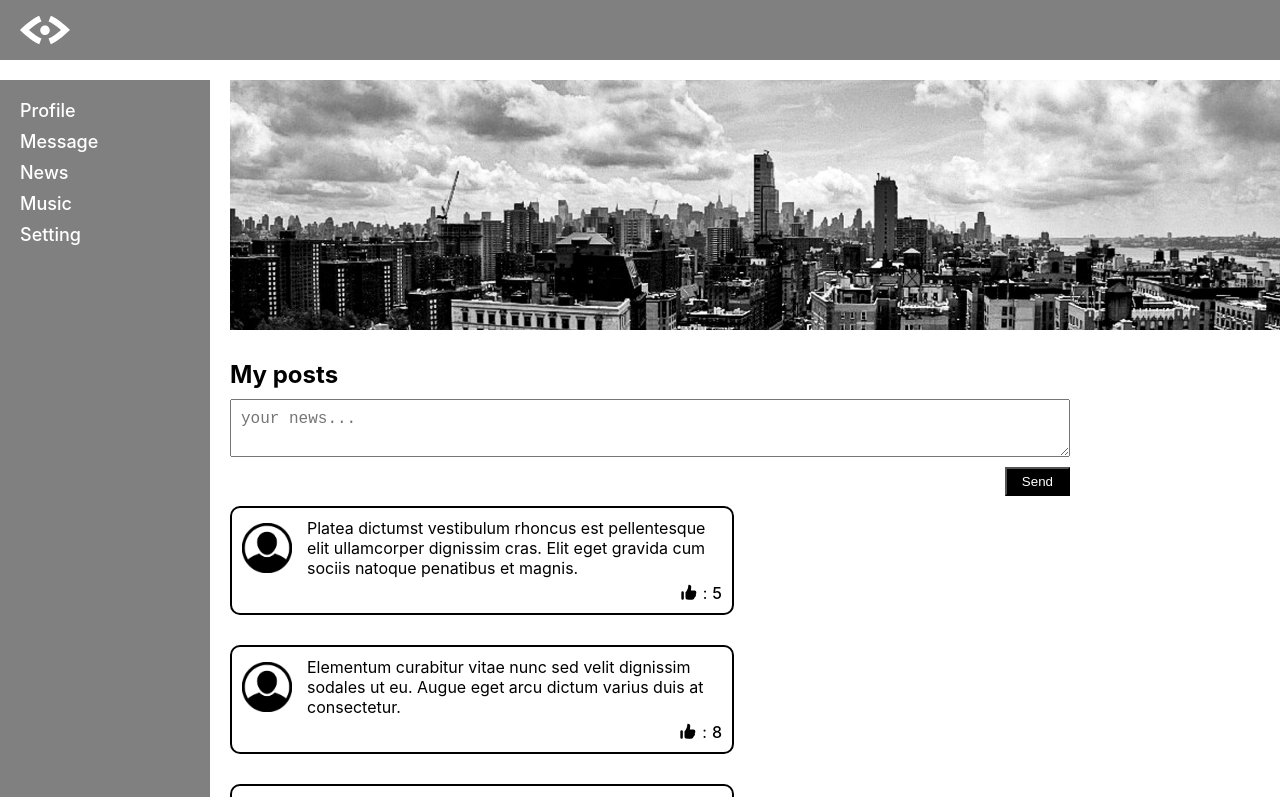
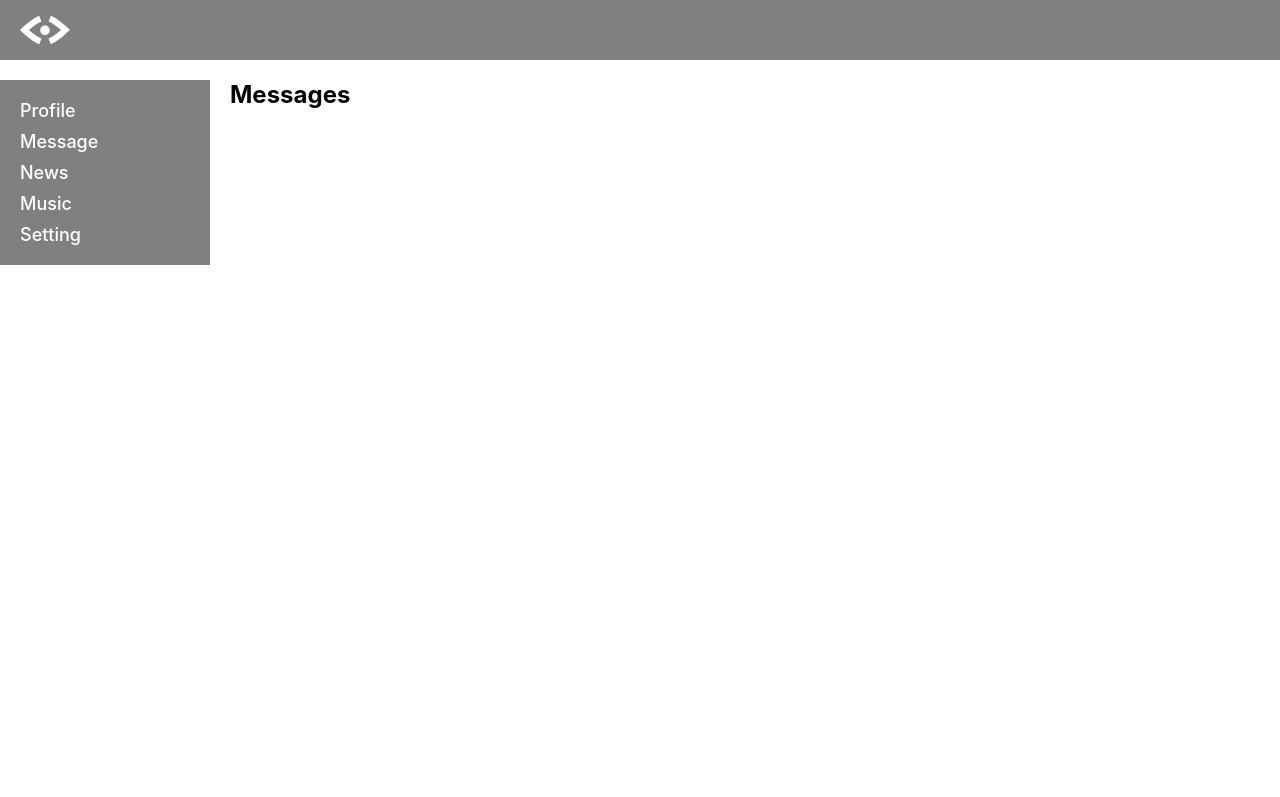
Before and after one commit to DmitryMuzalev/React-lesons, a React (Create React App) app: page / in a window 1280 px wide. Shown: the top 797 px of the page. Built offline with nearby package versions, Linux system fonts and the light colour scheme.

Commit message:
Lesson 18. Messages page

```diff
--- a/src/App.css
+++ b/src/App.css
@@ -17,3 +17,9 @@ ul{
    "header header"
    "navbar content";
 }
+
+
+.app-wrapper-content{
+   grid-area: content;
+   padding-bottom: 50px;
+}
--- a/src/App.js
+++ b/src/App.js
@@ -1,14 +1,18 @@
 import './App.css';
 import Header from './components/Header/Header';
+import Messages from './components/Messages/Messages';
 import Navbar from './components/Navbar/Navbar';
-import Profile from './components/Profile/Profile';
+//import Profile from './components/Profile/Profile';
 
 function App() {
   return (
     <div className="app-wrapper">
       <Header />
       <Navbar />
-      <Profile />
+      <div className="app-wrapper-content">
+        <Messages />
+      </div>
+      {/*<Profile />*/}
     </div>
   );
 }
--- /dev/null
+++ b/src/components/Messages/Messages.jsx
@@ -0,0 +1,9 @@
+//import style from './Messages.module.css';
+
+export default function Messages() {
+  return (
+    <div>
+      <h2>Messages</h2>
+    </div>
+  );
+}
--- a/src/components/Profile/Profile.jsx
+++ b/src/components/Profile/Profile.jsx
@@ -3,7 +3,7 @@ import Posts from './Posts/Posts';
 
 export default function Profile() {
   return (
-    <div className={style.content}>
+    <div>
       <div className={style.banner}></div>
       <Posts />
     </div>
--- a/src/components/Profile/Profile.module.css
+++ b/src/components/Profile/Profile.module.css
@@ -1,8 +1,3 @@
-.content{
-   grid-area: content;
-   padding-bottom: 50px;
-}
-
 .banner{
    height: 250px;
    background: url("./banner.jpg") no-repeat center;
```
Also changed, not shown: src/components/Messages/Messages.module.css (added).
